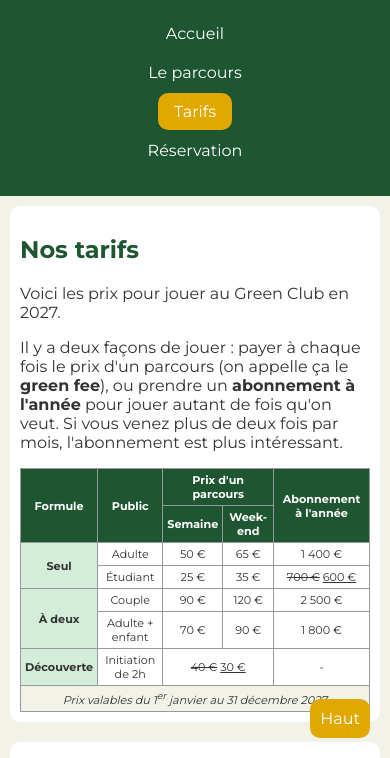
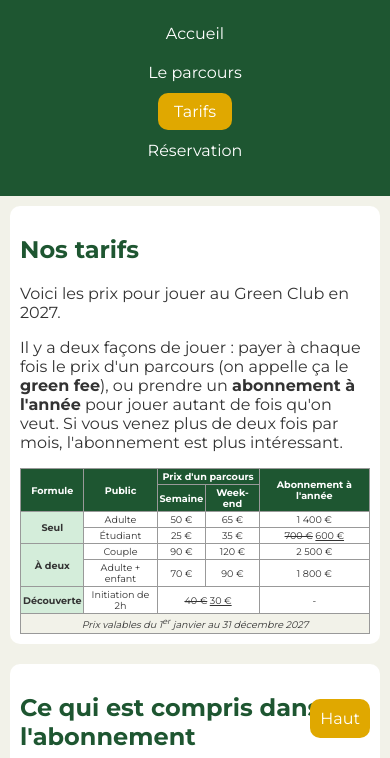
Before and after one commit to jb701/Green-Club, a plain HTML site: page tarifs.html in a window 390 px wide. Shown: the part 86-844 px from the top of the page. Drawn offline with Linux system fonts and the light colour scheme.

Commit message:
Update style.css

```diff
--- a/style.css
+++ b/style.css
@@ -293,11 +293,11 @@ footer a {
     }
 
     table {
-        font-size: 0.7em;
+        font-size: 0.6em;
     }
 
     th, td {
-        padding: 4px;
+        padding: 2px;
     }
 
     section {
```
